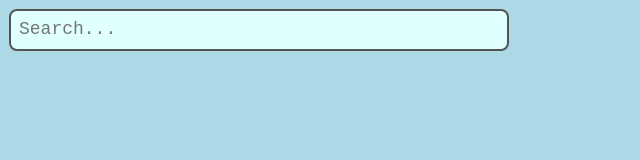
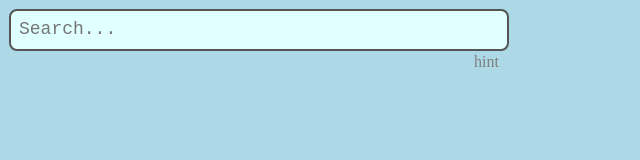
Before and after one commit to fbxiang/SearchPlus, a browser extension: page SearchPlus/index.html in a window 1280 px wide. Shown: the full height of the page, 0-640 px from the left. Drawn offline with Linux system fonts and the light colour scheme.

Commit message:
minor bug fix

```diff
--- a/SearchPlus/app/main.js
+++ b/SearchPlus/app/main.js
@@ -68,9 +68,7 @@ $(document).ready(function(){
       if (event.shiftKey)
         return get_mode_info().onShiftEnter();
       else
-      {
       	return get_mode_info().onEnter();
-      }
     }
     else {
       return true;
@@ -283,6 +281,7 @@ function create_message(method, action, content) {
  *                     Function that processes the message
  */
 function process_message(message, func) {
+  if (message === _) return;
   if (func)
     func(message._method, message._action, message._content);
 }
--- a/SearchPlus/css/style.css
+++ b/SearchPlus/css/style.css
@@ -61,3 +61,15 @@ div#search-hint {
   color: #999999;
   bottom:35%;
 }
+
+div#mode-hint-container {
+  height: 15px;
+  /*border: 1px solid black;*/
+  position:relative;
+}
+
+div#mode-hint {
+  right:2%;
+  position:absolute;
+  color: grey;
+}
--- a/SearchPlus/index.html
+++ b/SearchPlus/index.html
@@ -18,14 +18,13 @@
           <div id="search-hint"><!-- hint --></div>
         </div>
       </td>
-
-<!--       <td>
-        <button type="button" id="prev">prev</button>
+    </tr>
+    <tr>
+      <td>
+        <div id="mode-hint-container">
+          <div id="mode-hint">hint</div>
+        </div>
       </td>
-      <td>
-        <button type="button" id="next">next</button>
-      </td> -->
-
     </tr>
   </table>
 </div>
```
